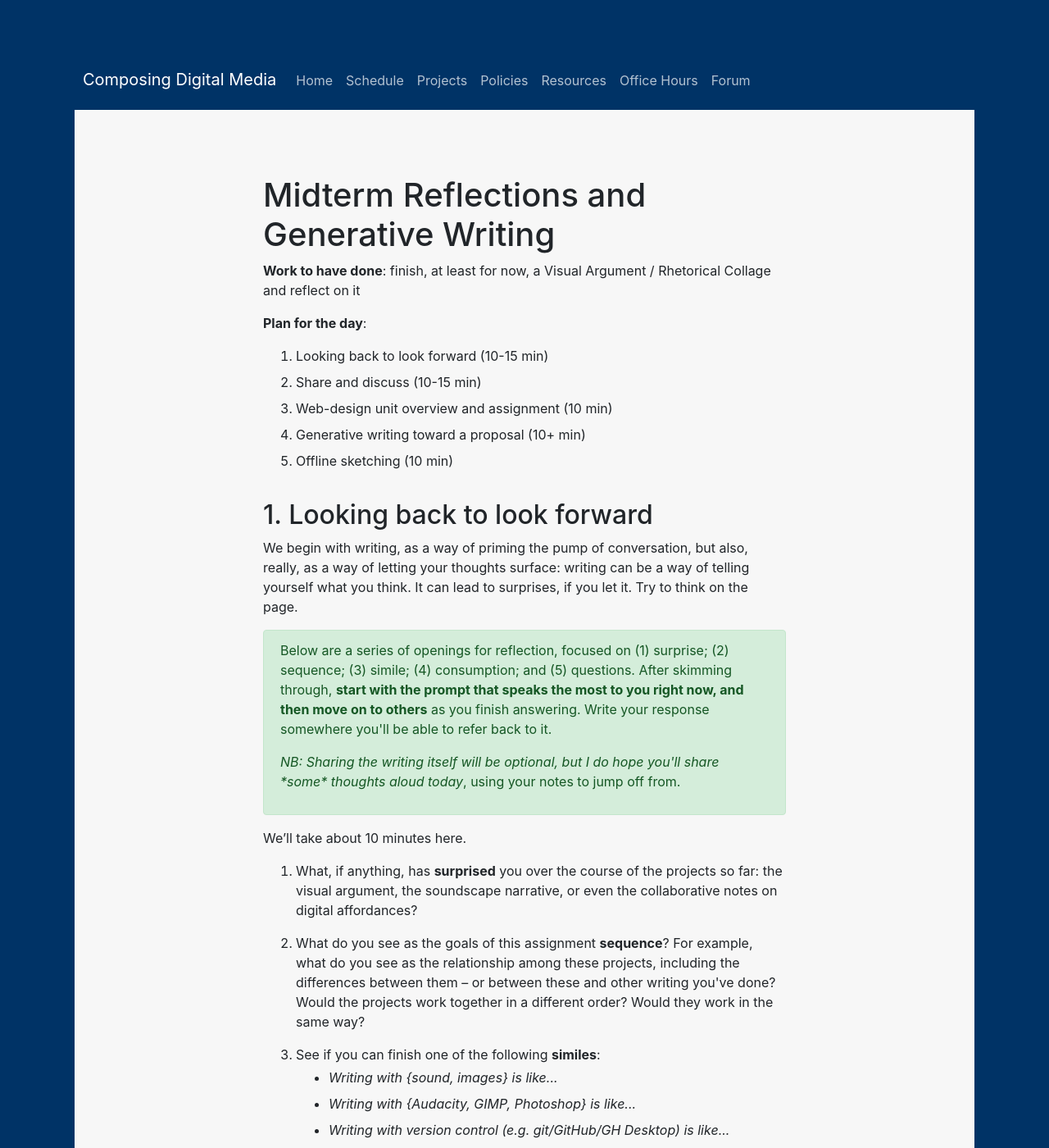
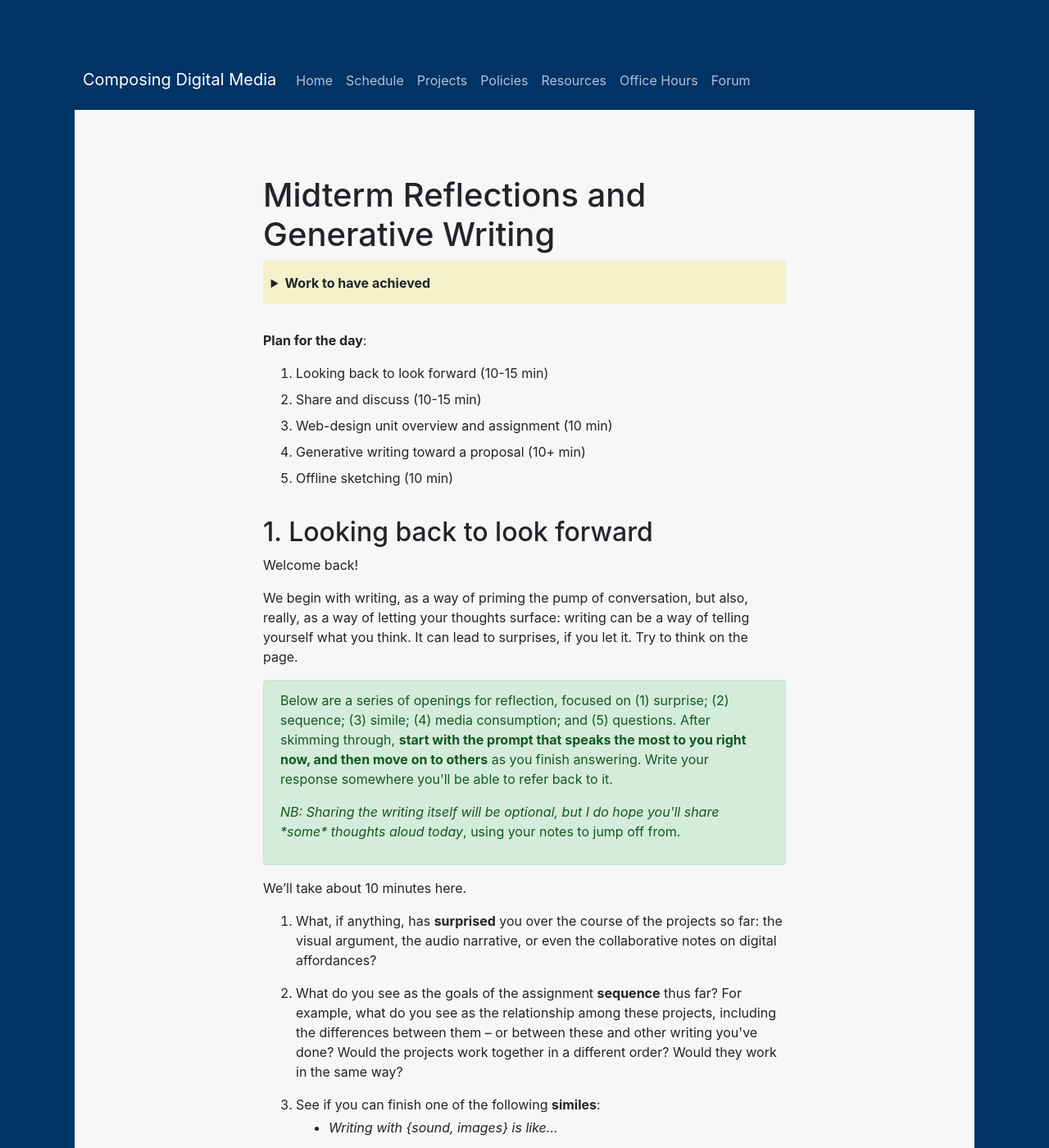
Before and after one commit to benmiller314/cdm2025spring, a Jekyll site: the page built from old-plans/lesson-15.md, in a window 1280 px wide and 1400 px high. Shown: the whole window at 82% size. Built offline with Jekyll 4.4.1, drawn with Linux system fonts in a browser that asks for light colours; our own code applies the rules of GitHub Pages for plain Markdown files; some of the changed text lies outside the part shown.

Commit message:
updates for 2025spring
including fixing link to Lynn's website (whew!)

```diff
--- a/old-plans/lesson-15.md
+++ b/old-plans/lesson-15.md
@@ -1,7 +1,15 @@
 
 # Midterm Reflections and Generative Writing
 
-**Work to have done**: finish, at least for now, a Visual Argument / Rhetorical Collage and reflect on it
+<section class="prereqs">
+    <details><summary><strong>Work to have achieved</strong></summary>
+        <ul>
+            <li>finish, at least for now, a Visual Argument / Rhetorical Collage</li>
+            <li>Push it to your repo</li>
+            <li>Post a reflection to <a href="{{site.github.issues_url}}/9">the issue queue</a></li>
+        </ul>
+    </details>
+</section>
 
 **Plan for the day**:
 
@@ -14,19 +22,20 @@
 
 
 ## 1. Looking back to look forward
+Welcome back!
 
 We begin with writing, as a way of priming the pump of conversation, but also, really, as a way of letting your thoughts surface: writing can be a way of telling yourself what you think. It can lead to surprises, if you let it. Try to think on the page.
 
 <div class="alert alert-success">
-<p>Below are a series of openings for reflection, focused on (1) surprise; (2) sequence; (3) simile; (4) consumption; and (5) questions. After skimming through, <strong>start with the prompt that speaks the most to you right now, and then move on to others</strong> as you finish answering. Write your response somewhere you'll be able to refer back to it.</p><p><em>NB: Sharing the writing itself will be optional, but I do hope you'll share *some* thoughts aloud today</em>, using your notes to jump off from.</p>
+<p>Below are a series of openings for reflection, focused on (1) surprise; (2) sequence; (3) simile; (4) media consumption; and (5) questions. After skimming through, <strong>start with the prompt that speaks the most to you right now, and then move on to others</strong> as you finish answering. Write your response somewhere you'll be able to refer back to it.</p><p><em>NB: Sharing the writing itself will be optional, but I do hope you'll share *some* thoughts aloud today</em>, using your notes to jump off from.</p>
 </div>
 
 We'll take about 10 minutes here.
 
 <ol class="spaced">
-<li>What, if anything, has <strong>surprised</strong> you over the course of the projects so far: the visual argument, the soundscape narrative, or even the collaborative notes on digital affordances?</li>
+<li>What, if anything, has <strong>surprised</strong> you over the course of the projects so far: the visual argument, the audio narrative, or even the collaborative notes on digital affordances?</li>
 
-<li>What do you see as the goals of this assignment <strong>sequence</strong>? For example, what do you see as the relationship among these projects, including the differences between them – or between these and other writing you've done? Would the projects work together in a different order? Would they work in the same way?</li>
+<li>What do you see as the goals of the assignment <strong>sequence</strong> thus far? For example, what do you see as the relationship among these projects, including the differences between them – or between these and other writing you've done? Would the projects work together in a different order? Would they work in the same way?</li>
 
 <li>See if you can finish one of the following <strong>similes</strong>:<ul><li><em>Writing with {sound, images} is like...</em></li>
 <li><em>Writing with {Audacity, GIMP, Photoshop} is like...</em></li>
@@ -106,9 +115,9 @@ NB: If you're feeling stuck after the loop writing above, you can turn to one of
 
 ## 5. Offline sketching (10 min)
 <div class="alert alert-success">
-<p>And now, draw. Given what's essential, given your knowledge of how websites work, and given the principles of designing for attention we learned last unit, <strong>make a few quick sketches of your possible website's landing page.</strong></p>
+<p>And now, draw. Given what's essential, given your knowledge of how websites work, and given the principles of designing for attention we learned last unit, <strong>make a few quick sketches of your possible website's landing page, <em>starting with a mobile phone layout.</em></strong></p>
 
-<p><em>Starting with a mobile phone layout</em>, what would you want to make sure visitors to the site will see without having to scroll? Where might they click to go deeper into your site?</p>
+<p>What would you want to make sure visitors to the site will see without having to scroll? Where might they click to go deeper into your site?</p>
 
 <p>Once you have a few options for mobile, consider how you might change the layout given the added space of a laptop screen. What might you add for a full-sized desktop monitor?</p>
 </div>
@@ -130,7 +139,7 @@ Not sure what that should look like? Above all, keep it simple: basic shapes, mi
 * Review sample student website projects:
   - [Fatema Quaid](https://fatemaquaid987.github.io/website/index.html), by Fatema Quaid
   - [Hi, I'm Caela](https://cmgo412.github.io/website-portfolio-2021spring/), by Caela Go
-  - [Loose Leaf](https://cap-alt-delete.github.io/website-portfolio-2021spring/), by Lynn Priestley
+  - [Loose Leaf](https://by-lynn-priestley.github.io/website-portfolio-2021spring/), by Lynn Priestley
   - [The Rwandan Genocide: 100 Days of Silence](https://shreyababu.github.io/website-portfolio-2020fall), by Shreya Babu
 * Consider the collections of work you might want to gather
 * **Write** a website proposal, including at least one hand-drawn design sketch, types of pages, a prospective asset list, and a link to your repo. Post to the <a href="{{site.github.issues_url}}">issue queue</a>.
```
Also changed, not shown: other parts of old-plans/lesson-15.md (+3 -3 lines), plans/lesson-14.md (+1 -1 lines).
